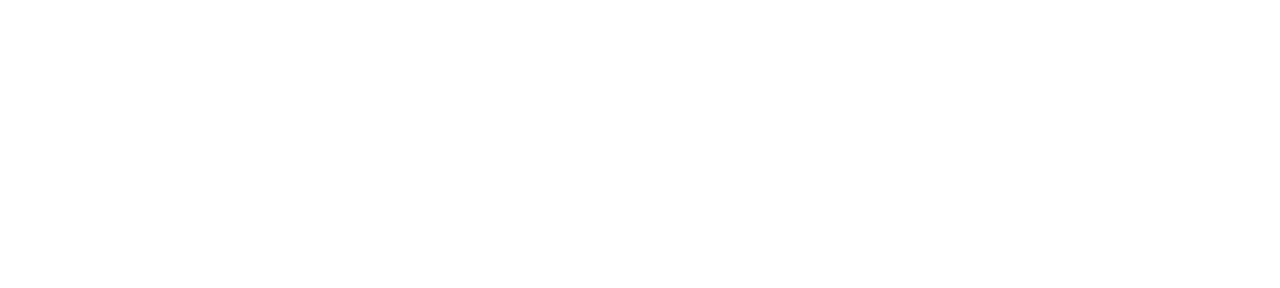
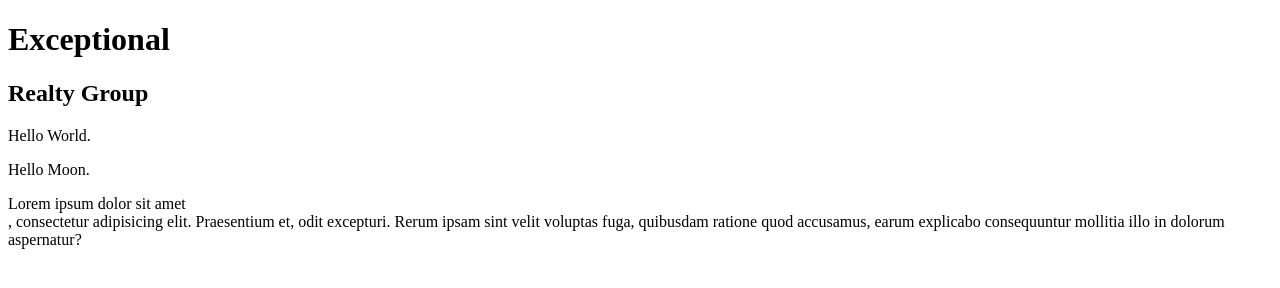
Before and after one commit to nicoledag/exceptional-realty, a plain HTML site: page index.html in a window 1280 px wide. Drawn offline with Linux system fonts and the light colour scheme.

Commit message:
started real-estate-listings.html

```diff
--- a/index.html
+++ b/index.html
@@ -10,7 +10,19 @@
 
   <body>
 
+    <h1>Exceptional</h1>
+    <h2>Realty Group</h2>
+
+    <p>Hello World.</p>
+
+    <p>Hello Moon.</p>
+    <p>Lorem ipsum dolor sit amet<br>, consectetur adipisicing elit. Praesentium et, odit excepturi.
+      Rerum ipsam sint velit voluptas fuga, quibusdam ratione quod accusamus, earum explicabo
+      consequuntur mollitia illo in dolorum aspernatur?</p>
+
   </body>
 
 
+
+
 </html>
```
Also changed, not shown: real-estate-listings.html (+19 -0 lines).
